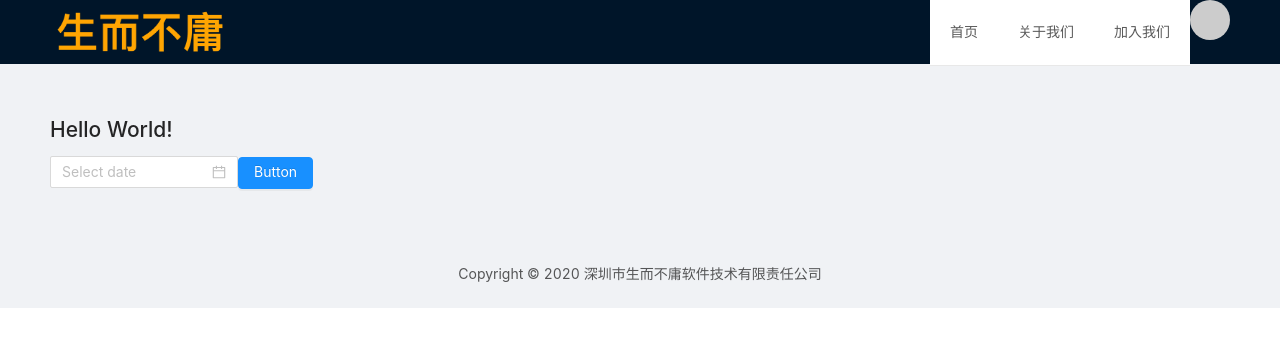
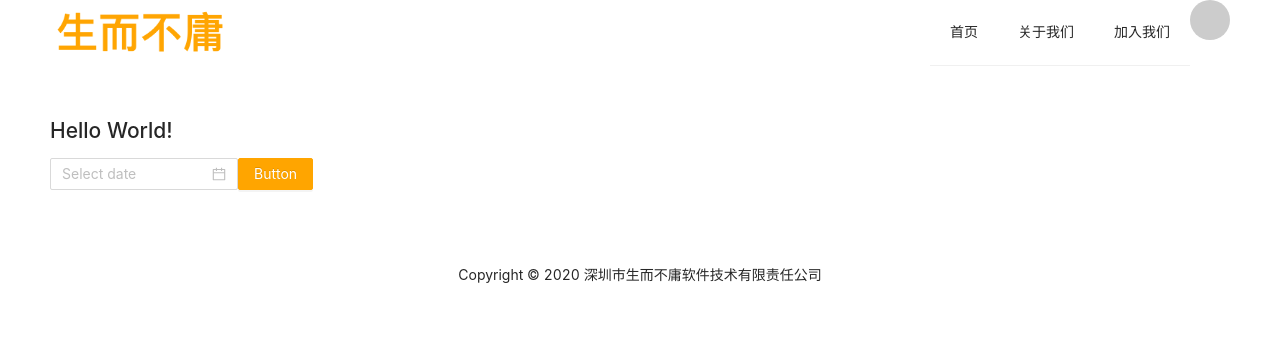
Before and after one commit to cbtpro/useful-person.com, a React (Create React App) app: page / in a window 1280 px wide. Shown: the top 346 px of the page. Built offline with nearby package versions, Linux system fonts and the light colour scheme.

Commit message:
支持antd自定义主体

```diff
--- a/config-overrides.js
+++ b/config-overrides.js
@@ -1,9 +1,15 @@
-const { override, fixBabelImports, } = require('customize-cra')
+const { override, fixBabelImports, addLessLoader } = require('customize-cra')
 
 module.exports = override(
   fixBabelImports('import', {
     libraryName: 'antd',
     libraryDirectory: 'es',
-    style: 'css'
+    style: true
+  }),
+  addLessLoader({
+    javascriptEnabled: true,
+    modifyvars: {
+      // '@primary-color': '#1DA57A',
+    }
   })
 )
--- a/package.json
+++ b/package.json
@@ -45,6 +45,8 @@
     "customize-cra": "^0.9.1",
     "http-proxy-middleware": "^1.0.3",
     "http-server": "^0.12.1",
+    "less": "^3.11.1",
+    "less-loader": "^5.0.0",
     "react-app-rewired": "^2.1.5"
   }
 }
--- a/src/App.tsx
+++ b/src/App.tsx
@@ -1,6 +1,7 @@
 import React from 'react';
 import { Button, DatePicker } from 'antd'
 import HomeLayout from './components/HomeLayout'
+import './themes/default.less'
 import './App.css';
 
 function App() {
--- /dev/null
+++ b/src/themes/default.less
@@ -0,0 +1,8 @@
+@import "~antd/dist/antd.less";  //引入官方样式的less文件
+
+// Colors
+@primary-color: orange; //修改主题
+
+// Layout
+@layout-body-background: #fff;
+@layout-header-background: #fff;
```
Also changed, not shown: 1 other file (tests, documents, lock files or other folders).
